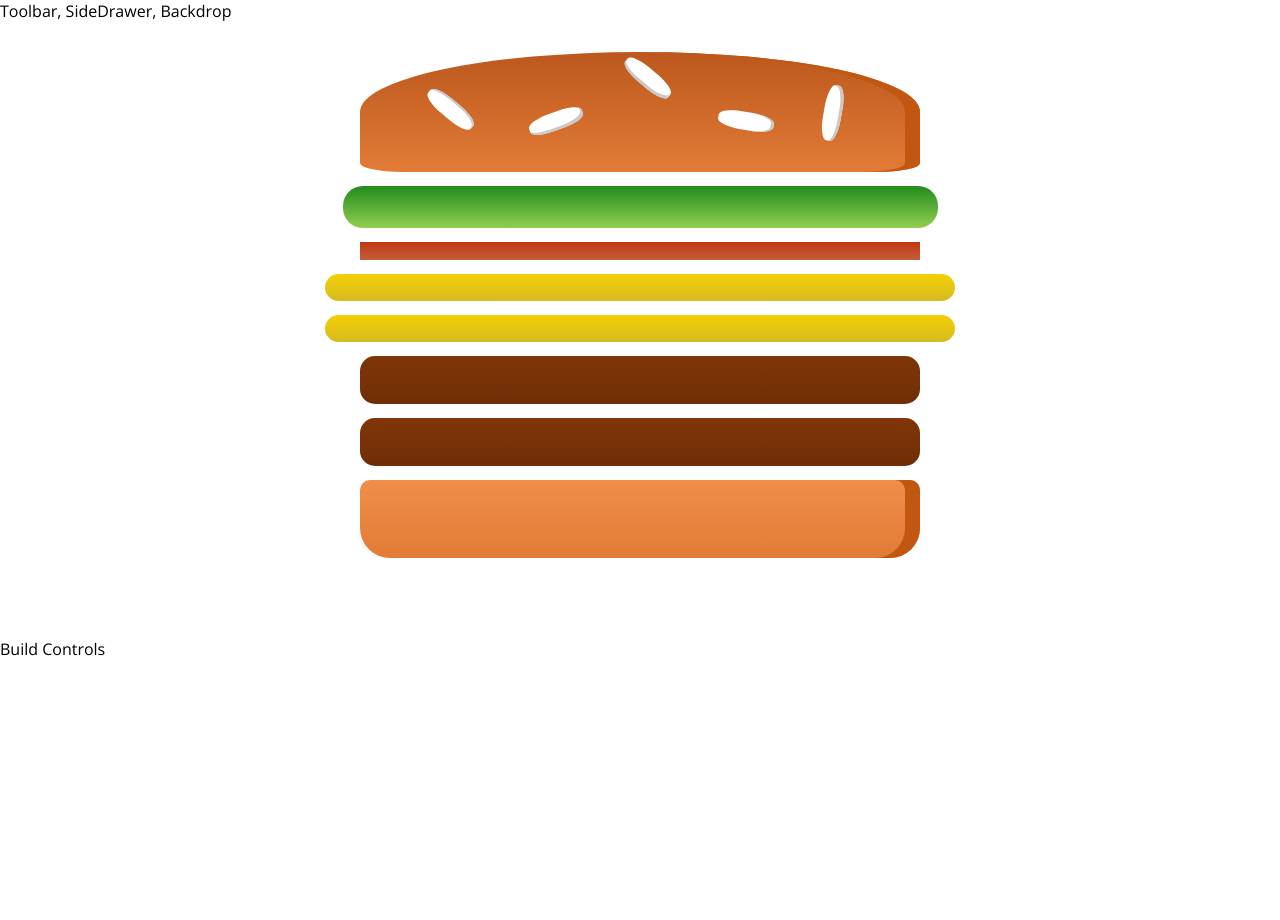
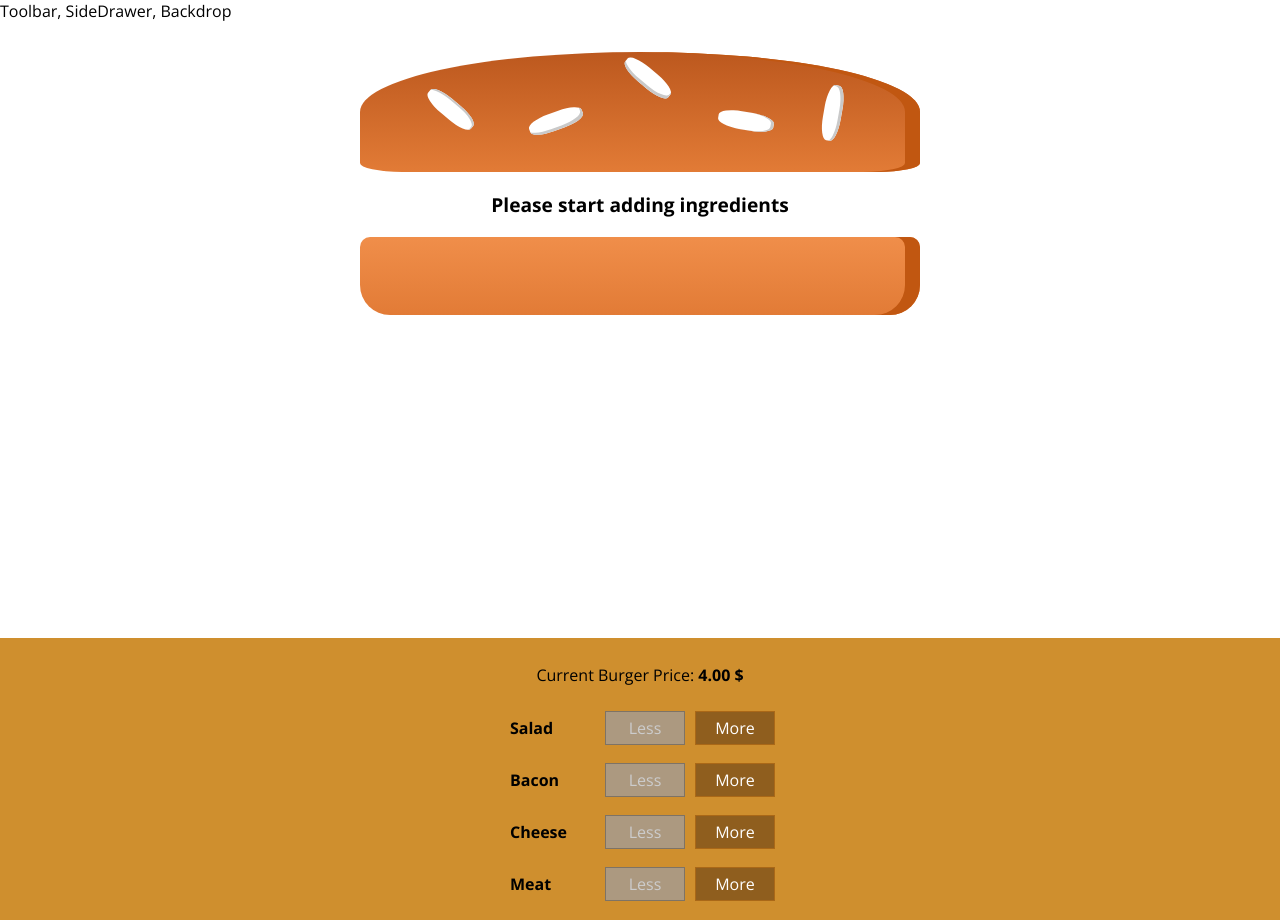
Before and after one commit to moh7afiz90/myBurger-app, a React app: page / in a window 1280 px wide. Before the commit the page ends 800 px from the top, so only its background shows below. Built offline with nearby package versions, Linux system fonts and the light colour scheme.

Commit message:
Finished with init burger functionalities

```diff
--- /dev/null
+++ b/src/components/Burger/BuildControls/BuildControl/BuildControl.css
@@ -0,0 +1,56 @@
+.BuildControl {
+  display: flex;
+  justify-content: space-between;
+  align-items: center;
+  margin: 5px 0;
+}
+
+.BuildControl button {
+  display: block;
+  font: inherit;
+  padding: 5px;
+  margin: 0 5px;
+  width: 80px;
+  border: 1px solid #AA6817;
+  cursor: pointer;
+  outline: none;
+}
+
+.BuildControl button:disabled {
+  background-color: #AC9980;
+  border: 1px solid #7E7365;
+  color: #ccc;
+  cursor: default;
+}
+
+.BuildControl button:hover:disabled {
+  background-color: #AC9980;
+  color: #ccc;
+  cursor: not-allowed;
+}
+
+.Label {
+  padding: 10px;
+  font-weight: bold;
+  width: 80px;
+}
+
+.BuildControl .Less {
+  background-color: #D39952;
+  color: white;
+}
+
+.BuildControl .More {
+  background-color: #8F5E1E;
+  color: white;
+}
+
+.BuildControl .Less:hover, .BuildControl .Less:active {
+  background-color: #DAA972;
+  color: white;
+}
+
+.BuildControl .More:hover,.BuildControl .More:active {
+  background-color: #99703F;
+  color: white;
+}
--- /dev/null
+++ b/src/components/Burger/BuildControls/BuildControl/BuildControl.js
@@ -0,0 +1,23 @@
+import React from "react";
+
+import classes from "./BuildControl.css";
+
+const buildControl = props => {
+  return (
+    <div className={classes.BuildControl}>
+      <div className={classes.Label}>{props.label}</div>
+      <button
+        className={classes.Less}
+        onClick={props.removed}
+        disabled={props.disabled}
+      >
+        Less
+      </button>
+      <button className={classes.More} onClick={props.added}>
+        More
+      </button>
+    </div>
+  );
+};
+
+export default buildControl;
--- /dev/null
+++ b/src/components/Burger/BuildControls/BuildControls.css
@@ -0,0 +1,10 @@
+.BuildControls {
+  width: 100%;
+  background-color: #cf8f2e;
+  display: flex;
+  flex-flow: column;
+  align-items: center;
+  box-shadow: 0 2px 1px #ccc;
+  margin: auto;
+  padding: 10px 0;
+}
--- /dev/null
+++ b/src/components/Burger/BuildControls/BuildControls.js
@@ -0,0 +1,32 @@
+import React from "react";
+import classes from "./BuildControls.css";
+import BuildControl from "./BuildControl/BuildControl";
+const controls = [
+  { label: "Salad", type: "salad" },
+  { label: "Bacon", type: "bacon" },
+  { label: "Cheese", type: "cheese" },
+  { label: "Meat", type: "meat" }
+];
+
+const buildControls = props => {
+  return (
+    <div className={classes.BuildControls}>
+      <p>
+        Current Burger Price: <strong>{props.price.toFixed(2)} $</strong>
+      </p>
+      {controls.map(ctrl => {
+        return (
+          <BuildControl
+            key={ctrl.label}
+            label={ctrl.label}
+            added={() => props.ingredientAdded(ctrl.type)}
+            removed={() => props.ingredientRemoved(ctrl.type)}
+            disabled={props.disabled[ctrl.type]}
+          />
+        );
+      })}
+    </div>
+  );
+};
+
+export default buildControls;
--- a/src/components/Burger/Burger.css
+++ b/src/components/Burger/Burger.css
@@ -7,6 +7,7 @@
   font-weight: bold;
   font-size: 1.2rem;
 }
+
 
 
 @media(min-width: 500px) and (min-height: 400px) {
--- a/src/components/Burger/Burger.js
+++ b/src/components/Burger/Burger.js
@@ -4,11 +4,18 @@
 import BurgerIngredient from "./BurgerIngredient/BurgerIngredient";
 
 const burger = props => {
-  const transformredIngredients = Object.keys(props.ingredients).map(igKey => {
-    return [...Array(props.ingredients[igKey])].map((_, i) => {
-      return <BurgerIngredient key={igKey + i} type={igKey} />;
-    });
-  });
+  let transformredIngredients = Object.keys(props.ingredients)
+    .map(igKey => {
+      return [...Array(props.ingredients[igKey])].map((_, i) => {
+        return <BurgerIngredient key={igKey + i} type={igKey} />;
+      });
+    })
+    .reduce((pervValue, currValue) => {
+      return pervValue.concat(currValue);
+    }, []);
+  if (transformredIngredients.length === 0) {
+    transformredIngredients = <p>Please start adding ingredients</p>;
+  }
   return (
     <div className={classes.Burger}>
       <BurgerIngredient type="bread-top" />
--- a/src/containers/BurgerBuilder/BurgerBuilder.js
+++ b/src/containers/BurgerBuilder/BurgerBuilder.js
@@ -2,21 +2,77 @@
 
 import Aux from "../../hoc/Aux";
 import Burger from "../../components/Burger/Burger";
+import BuildControls from "../../components/Burger/BuildControls/BuildControls";
+
+const INGREDIENT_PRICES = {
+  salad: 0.5,
+  cheese: 0.4,
+  meat: 1.3,
+  bacon: 0.7
+};
 
 export default class BurgerBuilder extends Component {
   state = {
     ingredients: {
-      salad: 1,
-      bacon: 1,
-      cheese: 2,
-      meat: 2
+      salad: 0,
+      bacon: 0,
+      cheese: 0,
+      meat: 0
+    },
+    totalPrice: 4
+  };
+
+  addIngredientHandler = type => {
+    const oldCount = this.state.ingredients[type];
+    const updatedCounted = oldCount + 1;
+    const updateIngredients = {
+      ...this.state.ingredients
+    };
+    updateIngredients[type] = updatedCounted;
+    const priceAddition = INGREDIENT_PRICES[type];
+    const oldPrice = this.state.totalPrice;
+    const newPrice = oldPrice + priceAddition;
+    this.setState({
+      totalPrice: newPrice,
+      ingredients: updateIngredients
+    });
+  };
+
+  removeIngredientHandler = type => {
+    const oldCount = this.state.ingredients[type];
+    if (oldCount <= 0) {
+      return;
     }
+    const updatedCounted = oldCount - 1;
+    const updateIngredients = {
+      ...this.state.ingredients
+    };
+    updateIngredients[type] = updatedCounted;
+    const priceDeduction = INGREDIENT_PRICES[type];
+    const oldPrice = this.state.totalPrice;
+    const newPrice = oldPrice - priceDeduction;
+    this.setState({
+      totalPrice: newPrice,
+      ingredients: updateIngredients
+    });
   };
   render() {
+    const disabledInfo = {
+      ...this.state.ingredients
+    };
+    for (let key in disabledInfo) {
+      disabledInfo[key] = disabledInfo[key] <= 0;
+    }
+
     return (
       <Aux>
         <Burger ingredients={this.state.ingredients} />
-        <div>Build Controls</div>
+        <BuildControls
+          ingredientRemoved={this.removeIngredientHandler}
+          ingredientAdded={this.addIngredientHandler}
+          disabled={disabledInfo}
+          price={this.state.totalPrice}
+        />
       </Aux>
     );
   }
```
